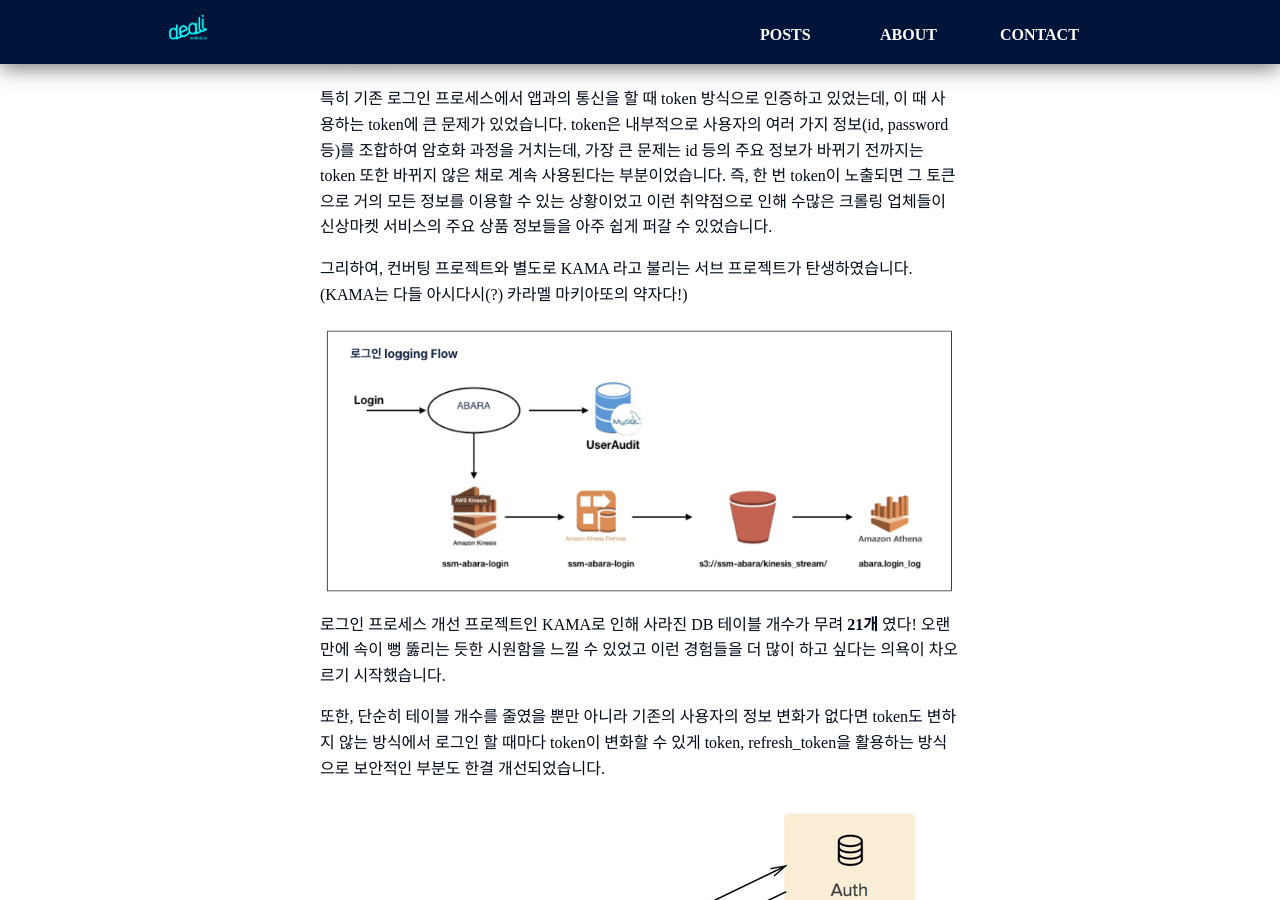
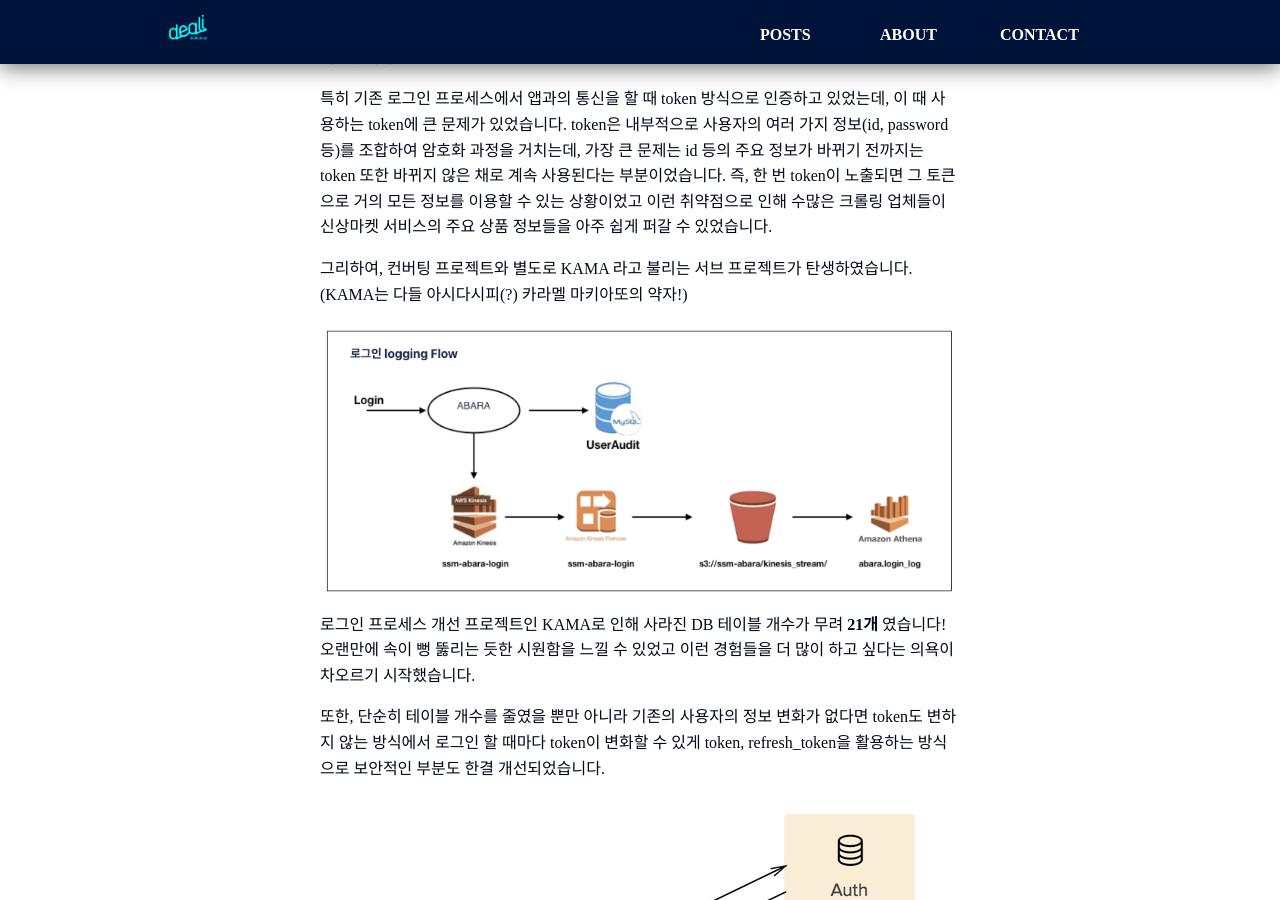
Before and after one commit to dealicious-inc/dealicious-inc.github.io, a Jekyll site: the page built from _posts/2020-12-05-abara.md, in a window 1280 px wide and 900 px high, scrolled down 6521 px. Built offline with Jekyll 4.4.1, drawn with Linux system fonts in a browser that asks for light colours; some of the changed text lies outside the part shown.

Commit message:
오타 수정

```diff
--- a/_posts/2020-12-05-abara.md
+++ b/_posts/2020-12-05-abara.md
@@ -190,11 +190,11 @@
  즉, 한 번 token이 노출되면 그 토큰으로 거의 모든 정보를 이용할 수 있는 상황이었고
  이런 취약점으로 인해 수많은 크롤링 업체들이 신상마켓 서비스의 주요 상품 정보들을 아주 쉽게 퍼갈 수 있었습니다.
 
- 그리하여, 컨버팅 프로젝트와 별도로 KAMA 라고 불리는 서브 프로젝트가 탄생하였습니다. (KAMA는 다들 아시다시(?) 카라멜 마키아또의 약자다!)
+ 그리하여, 컨버팅 프로젝트와 별도로 KAMA 라고 불리는 서브 프로젝트가 탄생하였습니다. (KAMA는 다들 아시다시피(?) 카라멜 마키아또의 약자!)
 
 ![](/assets/image/posts/2020-12-05-abara-05.png)
 
- 로그인 프로세스 개선 프로젝트인 KAMA로 인해 사라진 DB 테이블 개수가 무려 **21개** 였다!
+ 로그인 프로세스 개선 프로젝트인 KAMA로 인해 사라진 DB 테이블 개수가 무려 **21개** 였습니다!
  오랜만에 속이 뻥 뚫리는 듯한 시원함을 느낄 수 있었고 이런 경험들을 더 많이 하고 싶다는 의욕이 차오르기 시작했습니다.
 
  또한, 단순히 테이블 개수를 줄였을 뿐만 아니라
```
Also changed, not shown: other parts of _posts/2020-12-05-abara.md (+1 -1 lines).
